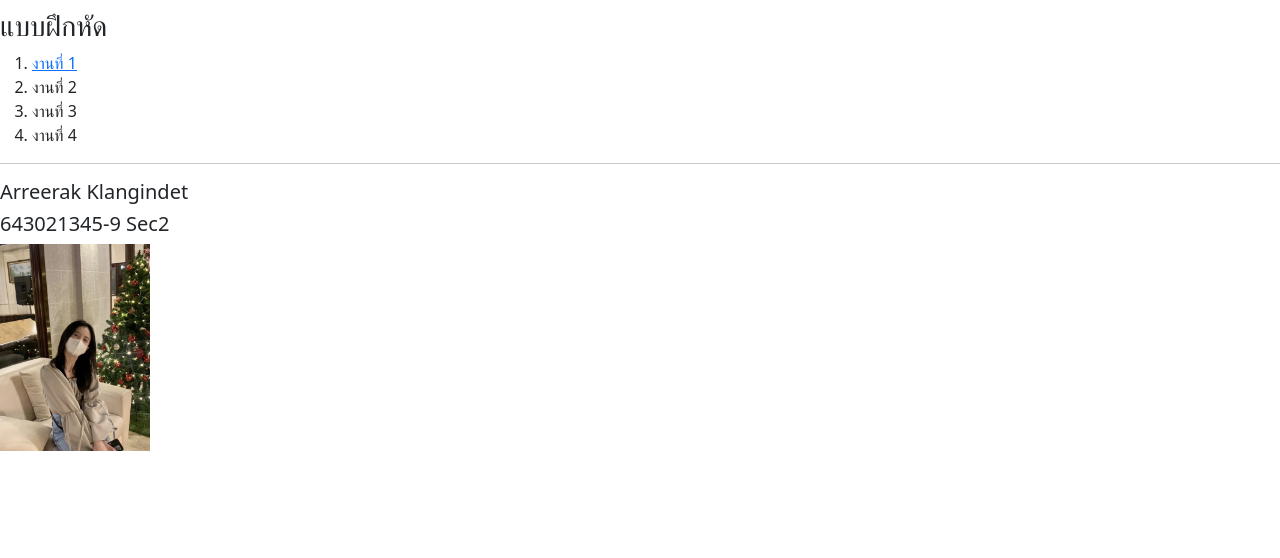
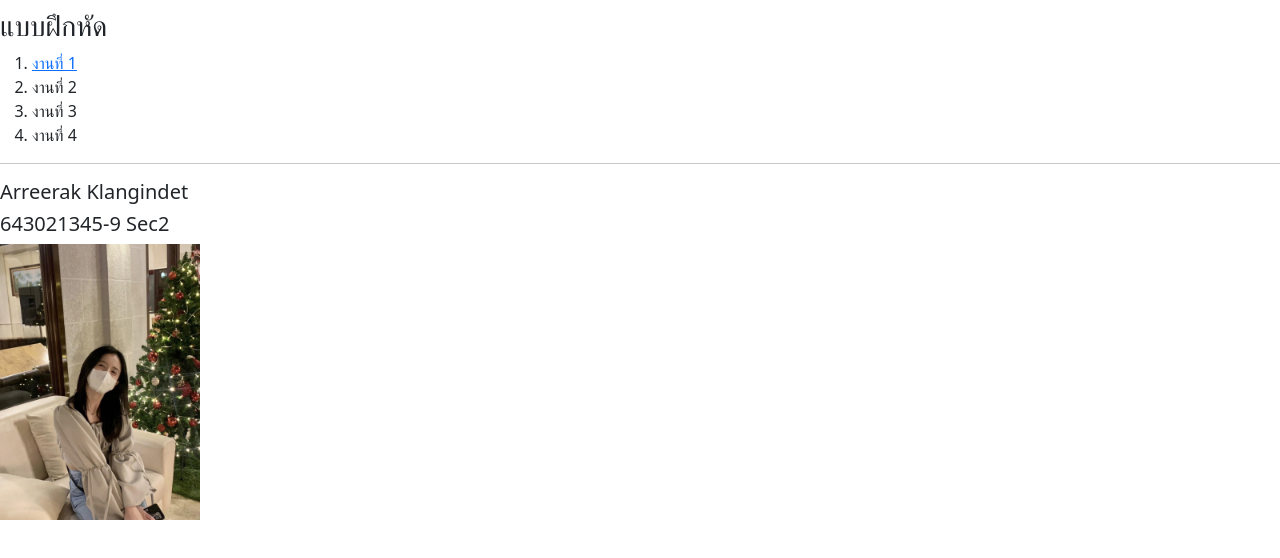
Before and after one commit to ArreerakKlangindet/Web2566, a plain HTML site: page index.html in a window 1280 px wide. Shown: the part 62-620 px from the top of the page. Drawn offline with nearby package versions, Linux system fonts and the light colour scheme.

Commit message:
edit index.html

```diff
--- a/index.html
+++ b/index.html
@@ -24,6 +24,6 @@
                     <!-- Move the h5 elements here -->
                     <h5>Arreerak Klangindet</h5>
                     <h5>643021345-9 Sec2</h5>
-                    <img src="work1/arreerak.jpg" width="150" >
+                    <img src="work1/arreerak.jpg" width="200" >
     </body>
 </html>
```
Also changed, not shown: work2.html (+1 -1 lines).
